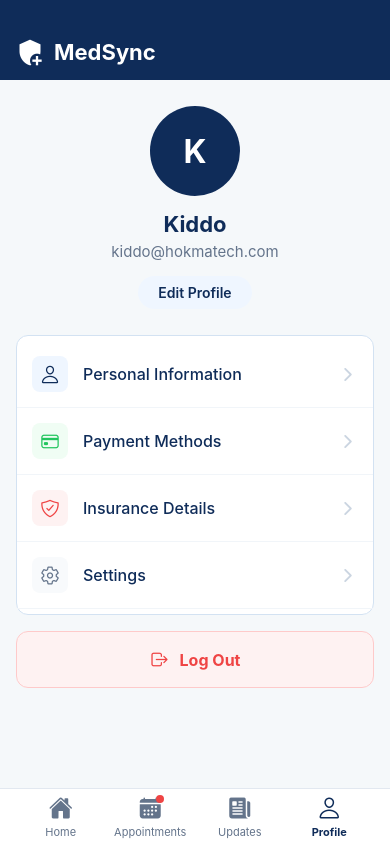
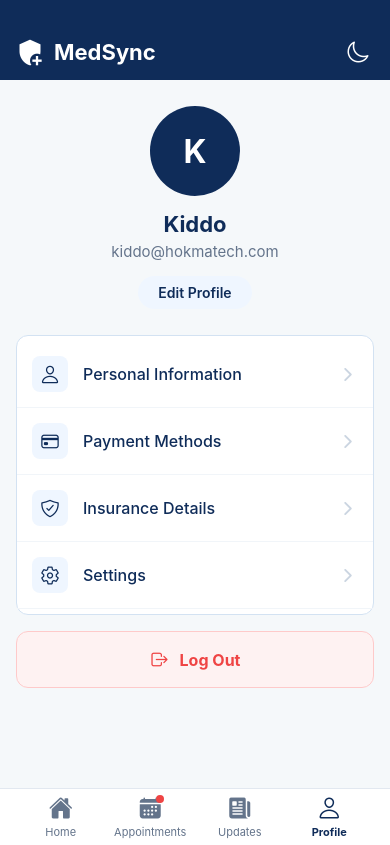
Before and after one commit to thulanesigasa/medsync, a React Native app: screen /Profile in a window 390 px wide. Built offline with nearby package versions, Linux system fonts and the light colour scheme.

Commit message:
UI/UX: Add header theme toggle micro-interaction and standardize list iconography colors

```diff
--- a/src/screens/AppointmentsScreen.js
+++ b/src/screens/AppointmentsScreen.js
@@ -1,10 +1,12 @@
-import React from 'react';
+import React, { useState } from 'react';
 import { View, Text, StyleSheet, ScrollView, TouchableOpacity } from 'react-native';
 import { MaterialCommunityIcons, Ionicons, FontAwesome5 } from '@expo/vector-icons';
 import { COLORS, SIZES, LAYOUT } from '../constants/theme';
 import BottomTabBar from '../components/BottomTabBar';
 
 export default function AppointmentsScreen({ navigation }) {
+  const [isDark, setIsDark] = useState(false);
+
   return (
     <View style={styles.container}>
       {/* Header */}
@@ -13,6 +15,11 @@ export default function AppointmentsScreen({ navigation }) {
           <View style={styles.headerBrand}>
             <MaterialCommunityIcons name="shield-plus" size={28} color="#FFFFFF" />
             <Text style={styles.appTitle}>MedSync</Text>
+          </View>
+          <View style={styles.headerActions}>
+            <TouchableOpacity onPress={() => setIsDark(!isDark)} style={styles.actionButton}>
+              <Ionicons name={isDark ? "sunny-outline" : "moon-outline"} size={24} color="#FFFFFF" />
+            </TouchableOpacity>
           </View>
         </View>
       </View>
@@ -90,6 +97,14 @@ const styles = StyleSheet.create({
   headerBrand: {
     flexDirection: 'row',
     alignItems: 'center'
+  },
+  headerActions: {
+    flexDirection: 'row',
+    alignItems: 'center',
+    gap: 16,
+  },
+  actionButton: {
+    padding: 4,
   },
   appTitle: {
     color: '#FFFFFF',
--- a/src/screens/HomeScreen.js
+++ b/src/screens/HomeScreen.js
@@ -1,10 +1,11 @@
-import React from 'react';
+import React, { useState } from 'react';
 import { View, Text, StyleSheet, TouchableOpacity, ScrollView } from 'react-native';
 import { Ionicons, MaterialCommunityIcons } from '@expo/vector-icons';
 import { COLORS, SIZES, LAYOUT } from '../constants/theme';
 import BottomTabBar from '../components/BottomTabBar';
 
 export default function HomeScreen({ navigation }) {
+  const [isDark, setIsDark] = useState(false);
 
   const handleBookAppointment = () => {
     navigation.navigate('Booking');
@@ -19,10 +20,15 @@ export default function HomeScreen({ navigation }) {
             <MaterialCommunityIcons name="shield-plus" size={28} color="#FFFFFF" />
             <Text style={styles.appTitle}>MedSync</Text>
           </View>
-          <TouchableOpacity style={styles.bellIconContainer} onPress={() => navigation.navigate('Notifications')}>
-            <Ionicons name="notifications-outline" size={24} color="#FFFFFF" />
-            <View style={styles.badge} />
-          </TouchableOpacity>
+          <View style={styles.headerActions}>
+            <TouchableOpacity onPress={() => setIsDark(!isDark)} style={styles.actionButton}>
+              <Ionicons name={isDark ? "sunny-outline" : "moon-outline"} size={24} color="#FFFFFF" />
+            </TouchableOpacity>
+            <TouchableOpacity style={styles.bellIconContainer} onPress={() => navigation.navigate('Notifications')}>
+              <Ionicons name="notifications-outline" size={24} color="#FFFFFF" />
+              <View style={styles.badge} />
+            </TouchableOpacity>
+          </View>
         </View>
       </View>
 
@@ -102,6 +108,14 @@ const styles = StyleSheet.create({
     fontSize: 22,
     fontWeight: 'bold',
     marginLeft: 10,
+  },
+  headerActions: {
+    flexDirection: 'row',
+    alignItems: 'center',
+    gap: 16,
+  },
+  actionButton: {
+    padding: 4,
   },
   bellIconContainer: {
     position: 'relative',
--- a/src/screens/ProfileScreen.js
+++ b/src/screens/ProfileScreen.js
@@ -1,10 +1,12 @@
-import React from 'react';
+import React, { useState } from 'react';
 import { View, Text, StyleSheet, ScrollView, TouchableOpacity } from 'react-native';
 import { MaterialCommunityIcons, Ionicons } from '@expo/vector-icons';
 import { COLORS, SIZES, LAYOUT } from '../constants/theme';
 import BottomTabBar from '../components/BottomTabBar';
 
 export default function ProfileScreen({ navigation }) {
+  const [isDark, setIsDark] = useState(false);
+
   return (
     <View style={styles.container}>
       {/* Header */}
@@ -13,6 +15,11 @@ export default function ProfileScreen({ navigation }) {
           <View style={styles.headerBrand}>
             <MaterialCommunityIcons name="shield-plus" size={28} color="#FFFFFF" />
             <Text style={styles.appTitle}>MedSync</Text>
+          </View>
+          <View style={styles.headerActions}>
+            <TouchableOpacity onPress={() => setIsDark(!isDark)} style={styles.actionButton}>
+              <Ionicons name={isDark ? "sunny-outline" : "moon-outline"} size={24} color="#FFFFFF" />
+            </TouchableOpacity>
           </View>
         </View>
       </View>
@@ -40,24 +47,24 @@ export default function ProfileScreen({ navigation }) {
           </TouchableOpacity>
 
           <TouchableOpacity style={styles.menuItem}>
-            <View style={[styles.menuIconBox, { backgroundColor: '#F0FDF4' }]}>
-              <Ionicons name="card-outline" size={20} color={COLORS.success} />
+            <View style={[styles.menuIconBox, { backgroundColor: '#EFF6FF' }]}>
+              <Ionicons name="card-outline" size={20} color={COLORS.primary} />
             </View>
             <Text style={styles.menuText}>Payment Methods</Text>
             <Ionicons name="chevron-forward" size={20} color="#CBD5E1" />
           </TouchableOpacity>
 
           <TouchableOpacity style={styles.menuItem}>
-            <View style={[styles.menuIconBox, { backgroundColor: '#FEF2F2' }]}>
-              <Ionicons name="shield-checkmark-outline" size={20} color="#EF4444" />
+            <View style={[styles.menuIconBox, { backgroundColor: '#EFF6FF' }]}>
+              <Ionicons name="shield-checkmark-outline" size={20} color={COLORS.primary} />
             </View>
             <Text style={styles.menuText}>Insurance Details</Text>
             <Ionicons name="chevron-forward" size={20} color="#CBD5E1" />
           </TouchableOpacity>
 
           <TouchableOpacity style={styles.menuItem}>
-            <View style={[styles.menuIconBox, { backgroundColor: '#F8FAFC' }]}>
-              <Ionicons name="settings-outline" size={20} color="#64748B" />
+            <View style={[styles.menuIconBox, { backgroundColor: '#EFF6FF' }]}>
+              <Ionicons name="settings-outline" size={20} color={COLORS.primary} />
             </View>
             <Text style={styles.menuText}>Settings</Text>
             <Ionicons name="chevron-forward" size={20} color="#CBD5E1" />
@@ -96,6 +103,14 @@ const styles = StyleSheet.create({
   headerBrand: {
     flexDirection: 'row',
     alignItems: 'center'
+  },
+  headerActions: {
+    flexDirection: 'row',
+    alignItems: 'center',
+    gap: 16,
+  },
+  actionButton: {
+    padding: 4,
   },
   appTitle: {
     color: '#FFFFFF',
--- a/src/screens/RecordsScreen.js
+++ b/src/screens/RecordsScreen.js
@@ -1,10 +1,12 @@
-import React from 'react';
+import React, { useState } from 'react';
 import { View, Text, StyleSheet, ScrollView, TouchableOpacity } from 'react-native';
 import { MaterialCommunityIcons, Ionicons, FontAwesome5 } from '@expo/vector-icons';
 import { COLORS, SIZES, LAYOUT } from '../constants/theme';
 import BottomTabBar from '../components/BottomTabBar';
 
 export default function RecordsScreen({ navigation }) {
+  const [isDark, setIsDark] = useState(false);
+
   return (
     <View style={styles.container}>
       {/* Header with platform heights */}
@@ -13,6 +15,11 @@ export default function RecordsScreen({ navigation }) {
           <View style={styles.headerBrand}>
             <MaterialCommunityIcons name="shield-plus" size={28} color="#FFFFFF" />
             <Text style={styles.appTitle}>MedSync</Text>
+          </View>
+          <View style={styles.headerActions}>
+            <TouchableOpacity onPress={() => setIsDark(!isDark)} style={styles.actionButton}>
+              <Ionicons name={isDark ? "sunny-outline" : "moon-outline"} size={24} color="#FFFFFF" />
+            </TouchableOpacity>
           </View>
         </View>
       </View>
@@ -97,6 +104,14 @@ const styles = StyleSheet.create({
     flexDirection: 'row',
     alignItems: 'center'
   },
+  headerActions: {
+    flexDirection: 'row',
+    alignItems: 'center',
+    gap: 16,
+  },
+  actionButton: {
+    padding: 4,
+  },
   appTitle: {
     color: '#FFFFFF',
     fontSize: 22,
```
